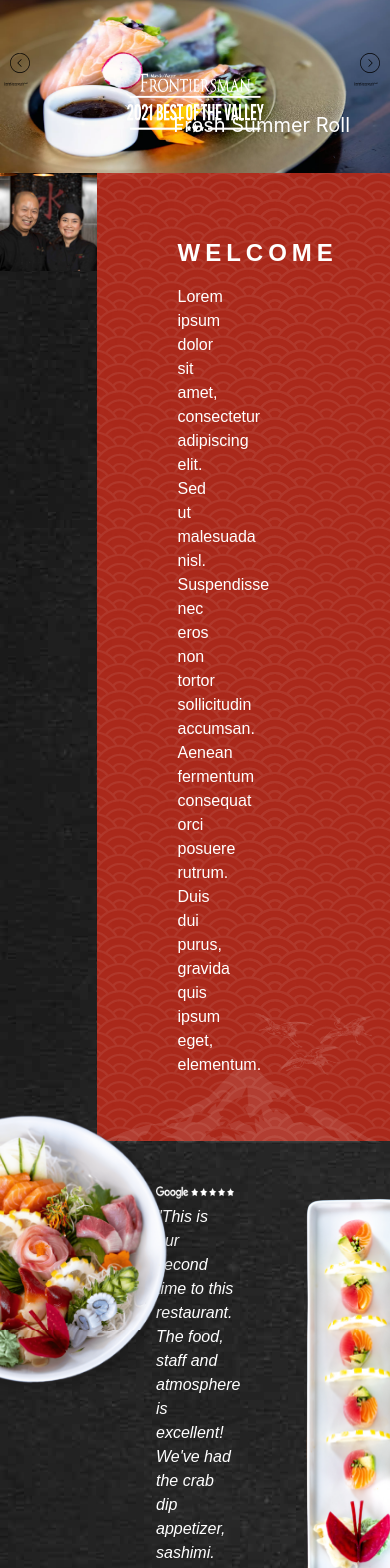
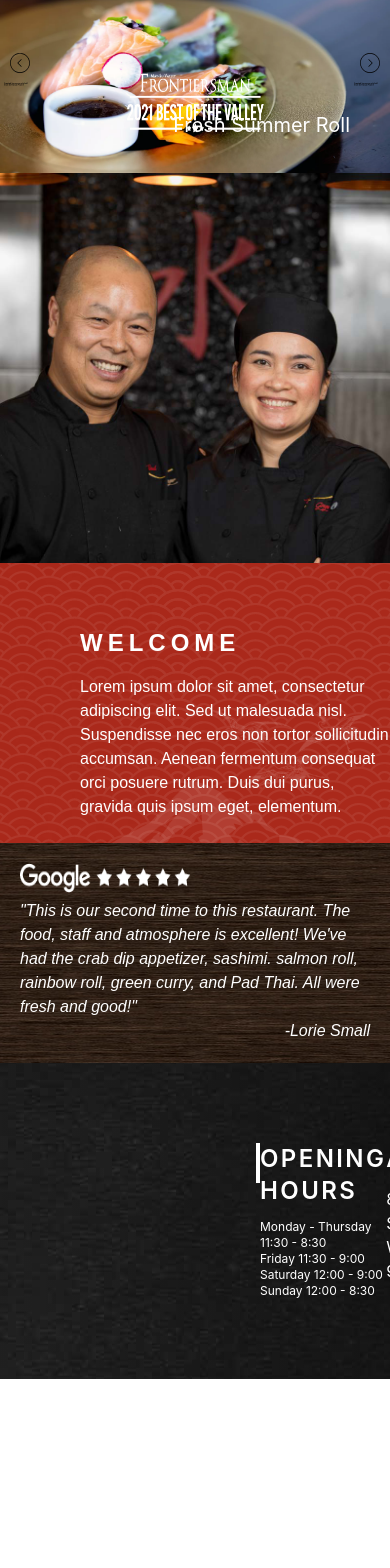
Before and after one commit to chafin123/TRM, a Next.js app: page / in a window 390 px wide. Shown: the part 208-1776 px from the top of the page. After the commit the page ends 1587 px from the top, so only its background shows below. Built offline with nearby package versions, Linux system fonts and the light colour scheme; a web font is replaced by a local one.

Commit message:
Making site repsonsive

```diff
--- a/styles/Carousel.module.css
+++ b/styles/Carousel.module.css
@@ -1,5 +1,5 @@
 .carouselOuter {
-    @apply w-full mb-[-6px] ;
+    @apply w-full mb-[-6px];
 
     & > .carouselInner {
         @apply relative w-full h-full overflow-hidden;
--- a/styles/Footer.module.css
+++ b/styles/Footer.module.css
@@ -1,5 +1,5 @@
 .footerContainer {
-    @apply flex flex-row relative justify-between w-full text-white px-44 py-20 bg-gradient-to-r from-black/[0.08] to-black/[0.5];
+    @apply flex md:flex-row relative justify-between w-full text-white px-44 py-20 bg-gradient-to-r from-black/[0.08] to-black/[0.5];
 
     & > div {
 
--- a/styles/Review.module.css
+++ b/styles/Review.module.css
@@ -2,12 +2,12 @@
     @apply relative justify-center items-center w-full mt-[-40px] flex flex-row bg-[url('/images/bg-images/wood-bg.jpg')] bg-bottom bg-no-repeat ;
 
     & > .bowlContainer {
-        @apply  absolute -left-28 top-1;
+        @apply  absolute -left-28 top-1 invisible md:visible;
 
     }
 
     & > .review {
-        @apply flex flex-col w-1/5 m-20 italic;
+        @apply flex flex-col md:w-1/5 m-5 lg:m-20 italic;
 
         & > .logoContainer {
             @apply w-fit;
@@ -27,6 +27,6 @@
     }
 
     & > .sushiContainer {
-    @apply absolute -right-4 top-24 z-10;
+    @apply absolute -right-4 top-24 z-10 invisible md:visible ;
     }
 }
--- a/styles/Welcome.module.css
+++ b/styles/Welcome.module.css
@@ -1,28 +1,24 @@
 .container {
-    @apply flex flex-row w-full;
+    @apply flex md:flex-row flex-col w-full;
 
     & > .welcomePictureContainer {
-        @apply w-4/12;
+        @apply md:w-4/12;
     }
     & > .welcomeBlock {
         @apply bg-[#B12A1B] w-full relative flex flex-row bg-[url('/images/bg-images/welcome-bg-waves.png')] bg-opacity-95;
 
         & > .textBlock {
-
-            @apply w-2/5 py-16 pl-20 text-white;
+            @apply md:w-2/5 py-16 pl-20 text-white;
 
             & > h2 {
-
                 @apply text-2xl tracking-[5px] font-nova-sans font-bold;
             }
 
             & > p {
-
                 @apply font-nova-sans text-base pt-4;
             }
         }
         & > .backgroundBlock {
-
             @apply absolute right-2 -bottom-2 h-fit;
 
         }
--- a/styles/globals.css
+++ b/styles/globals.css
@@ -4,7 +4,7 @@
 
 html,
 body {
-  @apply  bg-[url('/images/bg-images/black-bg.jpg')] lg:w-[1440px] mx-auto;
+  @apply  bg-[url('/images/bg-images/black-bg.jpg')] max-w-[1440px] mx-auto;
 
   font-family: -apple-system, BlinkMacSystemFont, Segoe UI, Roboto, Oxygen,
     Ubuntu, Cantarell, Fira Sans, Droid Sans, Helvetica Neue, sans-serif;
```
